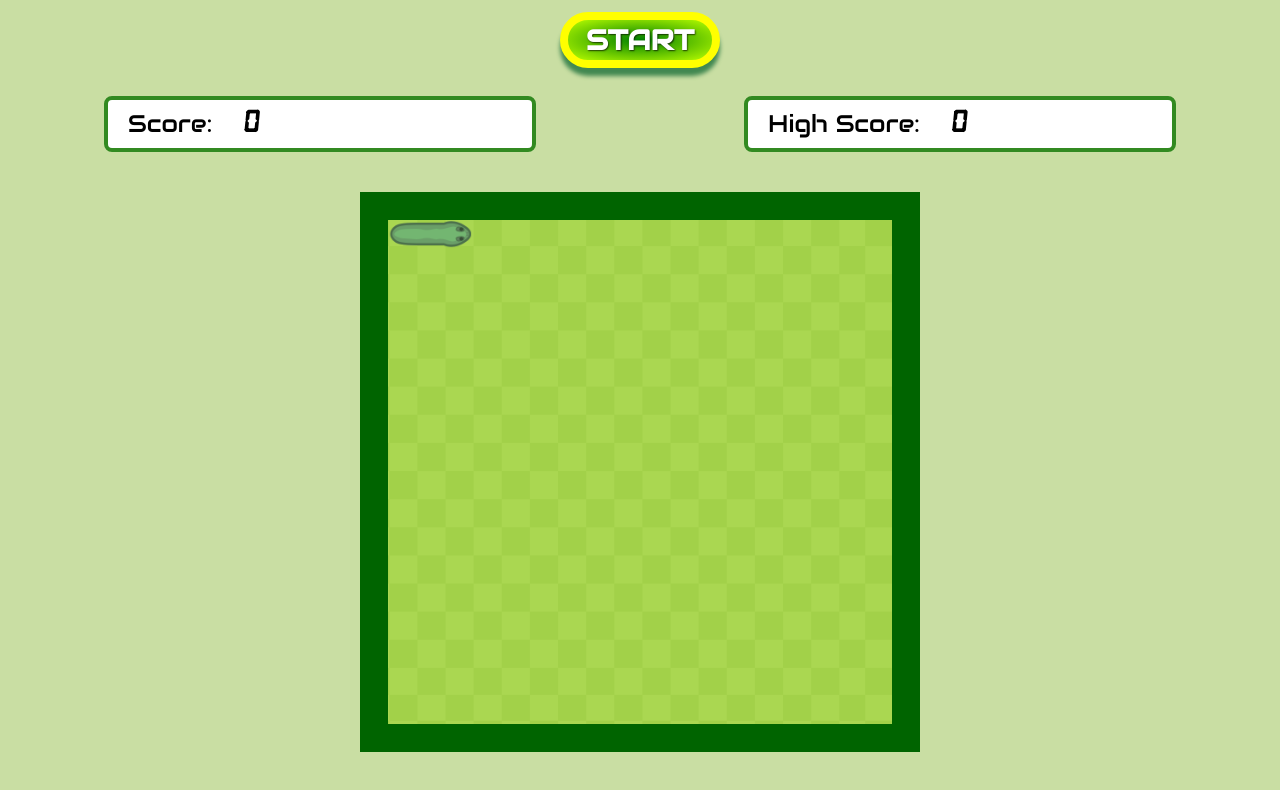
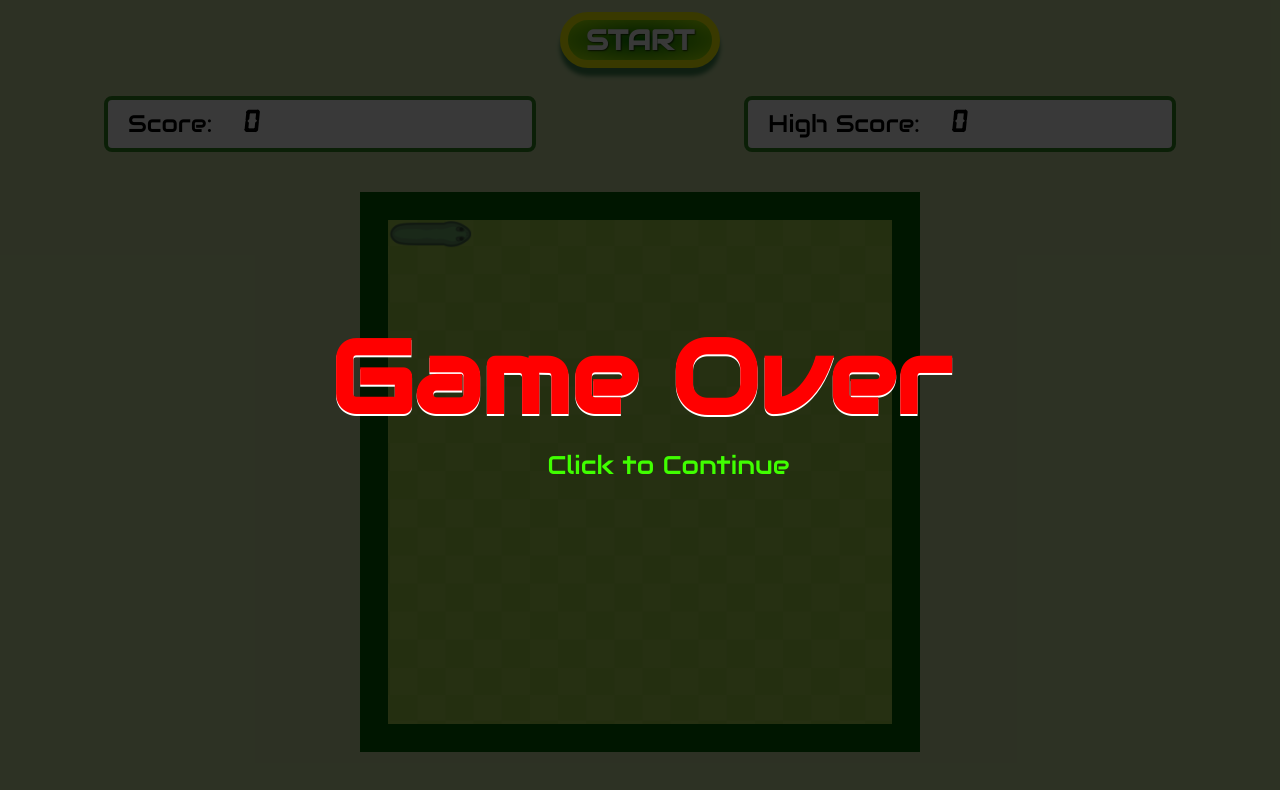
Before and after one commit to 02Shivaraj/dummy, a plain HTML site: page index.html in a window 1280 px wide. Both pictures are taken after a click on the button "START". Drawn offline with Linux system fonts and the light colour scheme; files whose address does not match are found by name.

Commit message:
Update index.html

```diff
--- a/index.html
+++ b/index.html
@@ -1,11 +1,17 @@
 <!DOCTYPE html>
 <html lang="en">
 <head>
-    <meta name="viewport" content="width=device-width, initial-scale=1.0, maximum-scale=1, user-scalable=no">
+	<meta name="viewport" content="width=device-width, initial-scale=1.0, maximum-scale=1, user-scalable=no">
     <title>NokiaSnake</title>
     <link rel="stylesheet" href="css/Mystyle.css">
     <link rel="stylesheet" href="https://fonts.googleapis.com/css?family=Audiowide">
 </head>
+<div id="overAlert">
+    <div>
+        <h1>Game Over</h1>
+        <button onclick="overAlert.style.display='none',board.classList.remove('shake')">Click to Continue</button>
+    </div>
+</div>
 <body>
     <div class="topPanel">
         <div class="panel1"><button id="button" onclick="launch()" class="start">START</button></div>
@@ -94,8 +100,6 @@
             board.style.width = "70vmin";
             board.style.height = "70vmin";
         }
-
-
     }
     forMobile();
     </script>
```
